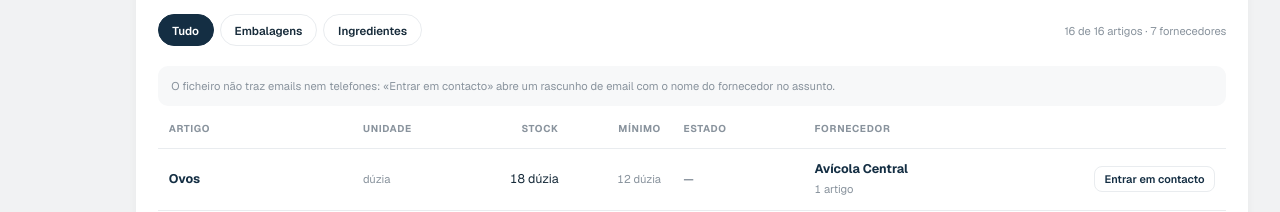
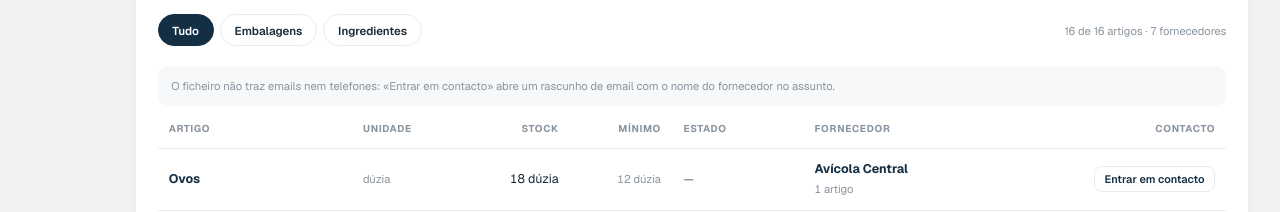
Before and after one commit to charlesaobirch/pastelaria-projfinal, a Next.js app: page /produtos in a window 1280 px wide. Shown: the part 1960-2172 px from the top of the page. Built offline with nearby package versions, Linux system fonts and the light colour scheme.

Commit message:
content(produtos): mostrar cabecalho Contacto na tabela de ingredientes

```diff
--- a/src/components/domain/IngredientsTable.tsx
+++ b/src/components/domain/IngredientsTable.tsx
@@ -101,8 +101,8 @@ export function IngredientsTable({
               </th>
               <th scope="col">Estado</th>
               <th scope="col">Fornecedor</th>
-              <th scope="col">
-                <span className="sr-only">Contacto</span>
+              <th scope="col" className="num">
+                Contacto
               </th>
             </tr>
           </thead>
```
